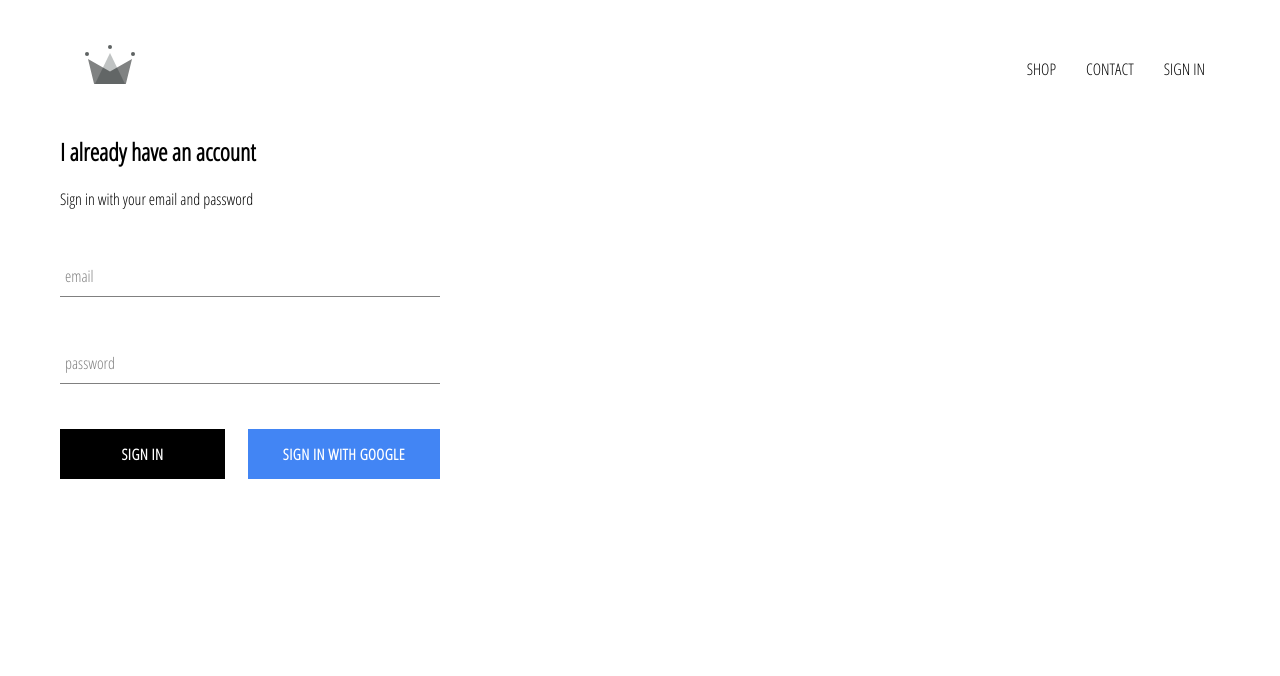
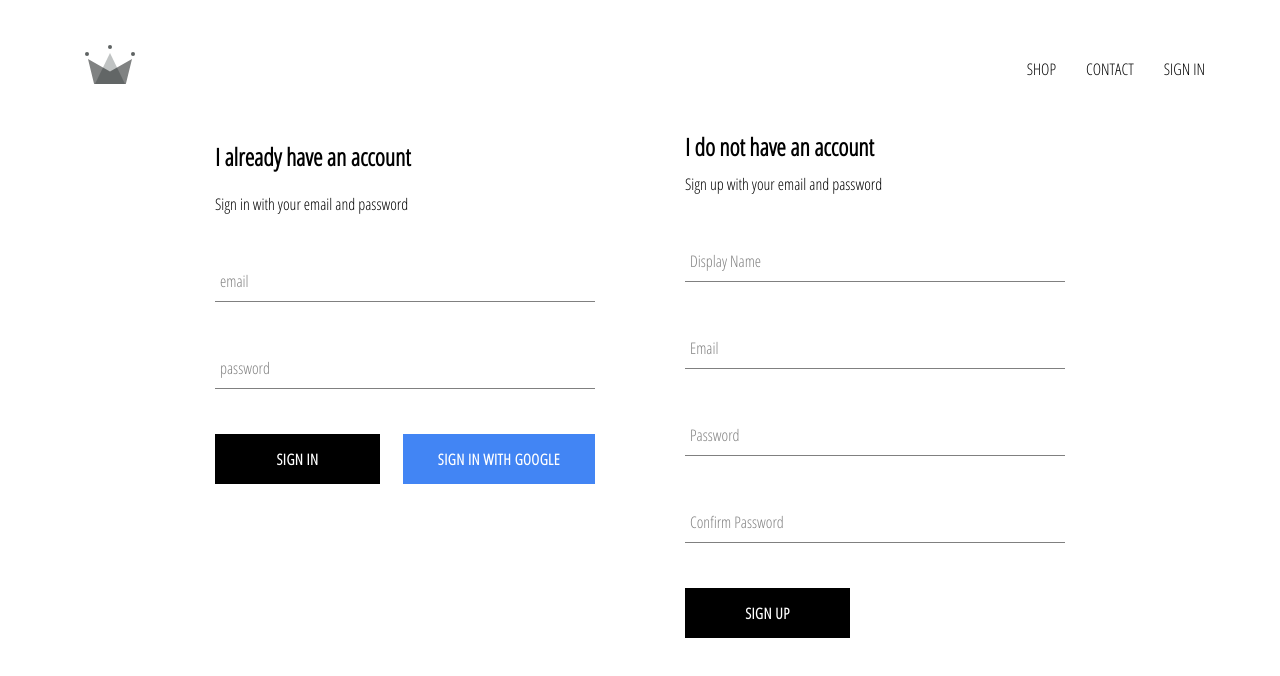
Before and after one commit to AzatErnis/crwn-clothing, a React (Create React App) app: page /signin in a window 1280 px wide. Shown: the top 676 px of the page. Built offline with nearby package versions, Linux system fonts and the light colour scheme; no server answers.

Commit message:
implemented firebase utils, included ability to store authenticated users into our firestore database

```diff
--- a/src/App.js
+++ b/src/App.js
@@ -7,7 +7,7 @@
 import ShopPage from './pages/shop/shop.component'
 import SignInAndSingUpPage from './pages/sign-in-and-sign-up/sign-in-and-sign-up.component'
 import Header from './components/header/header.component';
-import { auth } from './firebase/firebase.utils';
+import { auth, createUserProfileDocument } from './firebase/firebase.utils';
 
 class App extends React.Component{
   constructor() {
@@ -20,10 +20,21 @@
   unsubscribeFromAuth = null;
 
   componentDidMount() {
-    this.unsubscribeFromAuth = auth.onAuthStateChanged(user => {
-      this.setState({ currentUser: user});
+    this.unsubscribeFromAuth = auth.onAuthStateChanged(async userAuth => {
+      if (userAuth) {
+        const userRef = await createUserProfileDocument(userAuth);
 
-      console.log(user);
+        userRef.onSnapshot(snapShot => {
+          this.setState({
+            currentUser: {
+              id: snapShot.id,
+              ...snapShot.data()
+            }
+          })
+          console.log(this.state);
+        });
+      }
+      this.setState({ currentUser: userAuth });
     })
   }
 
--- /dev/null
+++ b/src/components/sign-up/sign-up.component.jsx
@@ -0,0 +1,103 @@
+import React from 'react'
+
+import FormInput from '../form-input/form-input.component';
+import CustomButton from '../custom-button/custom-button.component';
+
+import { auth, createUserProfileDocument } from '../../firebase/firebase.utils';
+
+import './sign-up.style.scss';
+
+class SignUp extends React.Component{
+  constructor(){
+    super()
+    this.state = {
+      displayName: '',
+      email: '',
+      password: '',
+      confirmPassword: ''
+    }
+  }
+
+  handleSubmit = async event => {
+    event.preventDefault();
+    const { displayName, email, password, confirmPassword } = this.state;
+
+    if (password !== confirmPassword) {
+      alert("passwords don't match")
+      return;
+    }
+
+    try {
+      const { user } = await auth.createUserWithEmailAndPassword(email, password);
+
+      await createUserProfileDocument(user, { displayName })
+
+      this.setState({
+        displayName: '',
+        email: '',
+        password: '',
+        confirmPassword: ''
+      })
+    } catch (error) {
+      console.error(error);
+    }
+  }
+
+  handleChange = event => {
+    const { name, value } = event.target;
+
+    this.setState({ [name]: value });
+  }
+
+  render(){
+    const { displayName, email, password, confirmPassword } = this.state
+    return(
+      <div className="sign-up">
+        <h2 className="title">I do not have an account</h2>
+        <span>Sign up with your email and password</span>
+        <form className="sign-up-form" onSubmit={this.handleSubmit}>
+          <FormInput
+            type='text'
+            name='displayName'
+            value={displayName}
+            onChange={this.handleChange}
+            label='Display Name'
+            required
+          />
+
+          <FormInput
+            type='email'
+            name='email'
+            value={email}
+            onChange={this.handleChange}
+            label='Email'
+            required
+          />
+
+          <FormInput
+            type='password'
+            name='password'
+            value={password}
+            onChange={this.handleChange}
+            label='Password'
+            required
+          />
+
+          <FormInput
+            type='password'
+            name='confirmPassword'
+            value={confirmPassword}
+            onChange={this.handleChange}
+            label='Confirm Password'
+            required
+          />
+
+          <CustomButton type='submit'>SIGN UP</CustomButton>
+
+        </form>
+      </div>
+    )
+  }
+}
+
+export default SignUp;
--- /dev/null
+++ b/src/components/sign-up/sign-up.style.scss
@@ -0,0 +1,9 @@
+.sign-up {
+  display: flex;
+  flex-direction: column;
+  width: 380px;
+
+  .title {
+    margin: 10px 0;
+  }
+}
--- a/src/firebase/firebase.utils.js
+++ b/src/firebase/firebase.utils.js
@@ -13,6 +13,31 @@
   measurementId: "G-C34LPG61V1"
 };
 
+export const createUserProfileDocument = async (userAuth, additionalData) => {
+  if (!userAuth) return;
+
+  const userRef = firestore.doc(`users/${userAuth.uid}`);
+
+  const snapShot = await userRef.get();
+
+  if(!snapShot.exists) {
+    const { displayName, email } = userAuth;
+    const createdAt = new Date();
+
+    try {
+      await userRef.set({
+        displayName,
+        email,
+        createdAt,
+        ...additionalData
+      })
+    } catch (error) {
+      console.log('error, creating user', error.message);
+    }
+  }
+  return userRef;
+}
+
 firebase.initializeApp(config);
 
 export const auth = firebase.auth();
--- a/src/pages/sign-in-and-sign-up/sign-in-and-sign-up.component.jsx
+++ b/src/pages/sign-in-and-sign-up/sign-in-and-sign-up.component.jsx
@@ -1,11 +1,13 @@
 import React from 'react';
 import SignIn from '../../components/sign-in/sign-in.component'
+import SignUp from '../../components/sign-up/sign-up.component'
 
 import './sign-in-and-sign-up.style.scss';
 
 const SignInAndAIgnUpPage = () => (
   <div className="sign-in-and-sign-up">
     <SignIn />
+    <SignUp />
   </div>
 
 )
--- a/src/pages/sign-in-and-sign-up/sign-in-and-sign-up.style.scss
+++ b/src/pages/sign-in-and-sign-up/sign-in-and-sign-up.style.scss
@@ -0,0 +1,6 @@
+.sign-in-and-sign-up {
+  width: 850px;
+  display: flex;
+  justify-content: space-between;
+  margin: 30px auto;
+}
```
